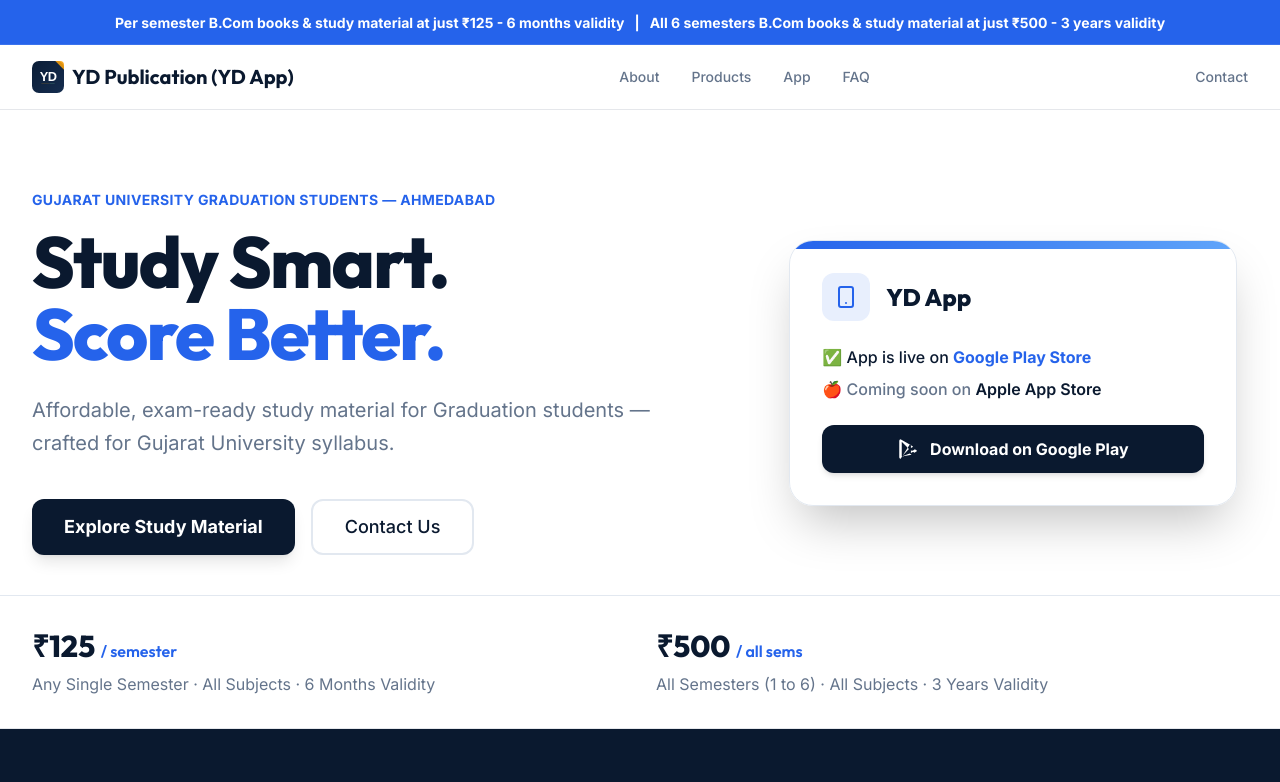
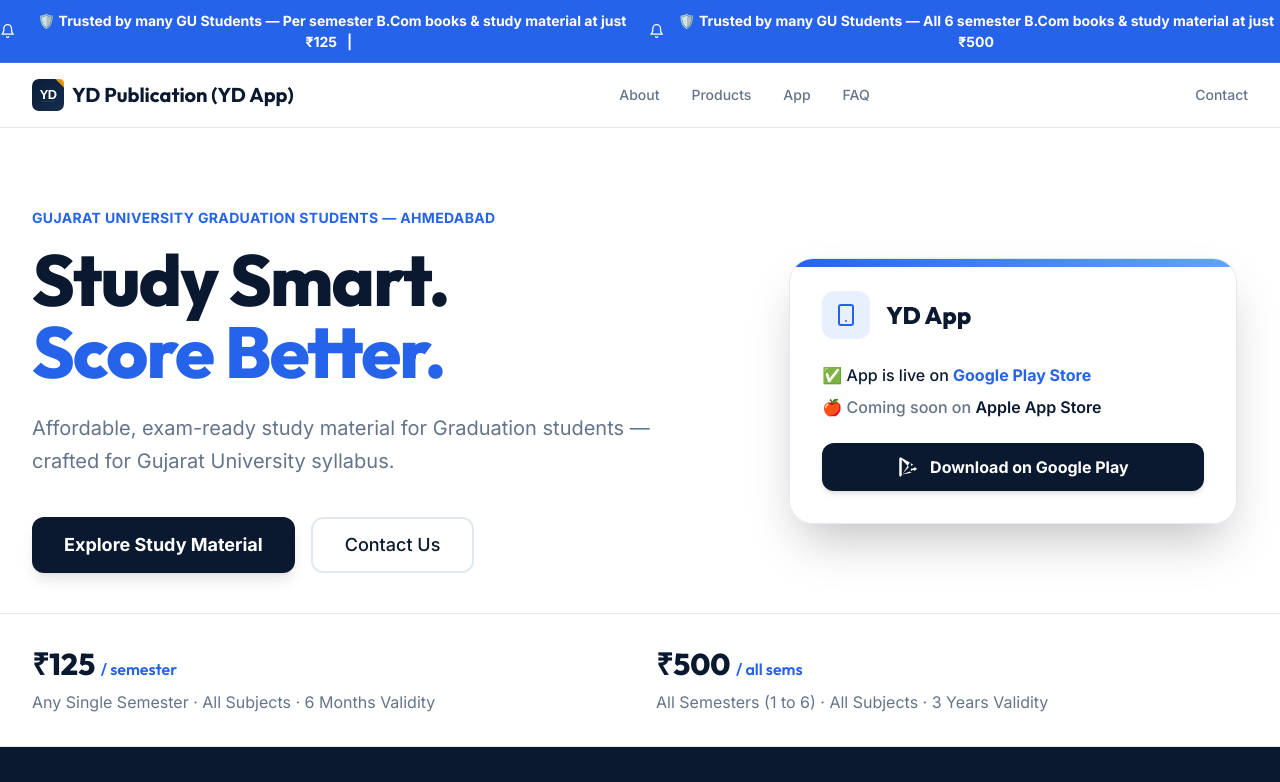
Before and after one commit to yuvraj0312-star/yd-publication-website, a React (Vite) app: page / in a window 1280 px wide. Shown: the top 782 px of the page. Built offline with nearby package versions, Linux system fonts and the light colour scheme; no server answers.

Commit message:
Update Ticker 2.jsx

```diff
--- a/src/components/Ticker.jsx
+++ b/src/components/Ticker.jsx
@@ -11,8 +11,10 @@ export default function Ticker() {
       textAlign: 'center',
     }}>
       <span style={{ fontSize: '14px', fontWeight: '700', display: 'inline-flex', alignItems: 'center', gap: '8px' }}>
-        Per semester B.Com books &amp; study material at just ₹125 - 6 months validity &nbsp;&nbsp;|&nbsp;&nbsp;
-        All 6 semesters B.Com books &amp; study material at just ₹500 - 3 years validity
+        <Bell size={16} />
+        🛡️ Trusted by many GU Students — Per semester B.Com books &amp; study material at just ₹125 &nbsp;&nbsp;|&nbsp;&nbsp;
+        <Bell size={16} />
+        🛡️ Trusted by many GU Students — All 6 semester B.Com books &amp; study material at just ₹500
       </span>
     </div>
   );
```
